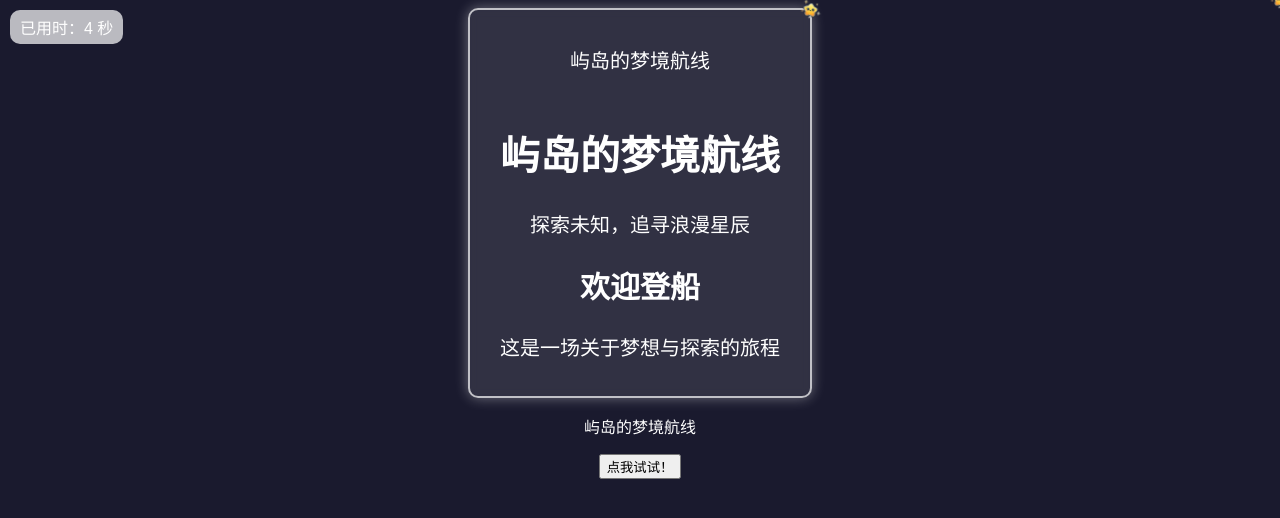
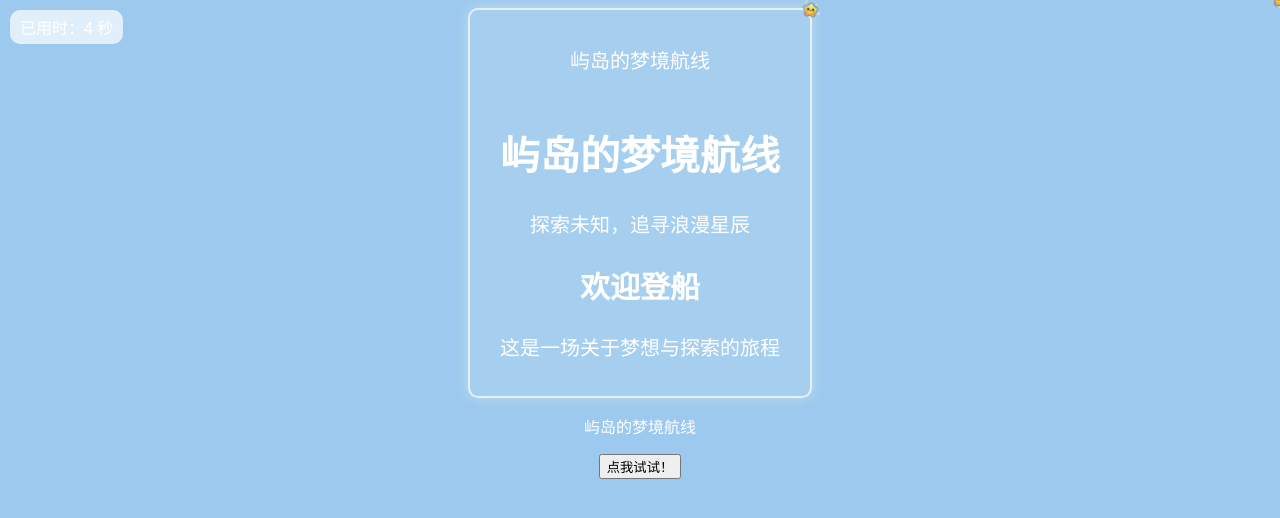
Before and after one commit to xiaomian0107/qingyu-xiaomian, a plain HTML site: page index.html in a window 1280 px wide. Drawn offline with Linux system fonts and the light colour scheme.

Commit message:
Update style.css

```diff
--- a/style.css
+++ b/style.css
@@ -1,7 +1,7 @@
 body {
     font-family: Arial, sans-serif;
     text-align: center;
-    background:#1a1a2e;
+    background:#9cc9ed;
     background-size: cover;
     color: white;
     <div class="text-box">
```
